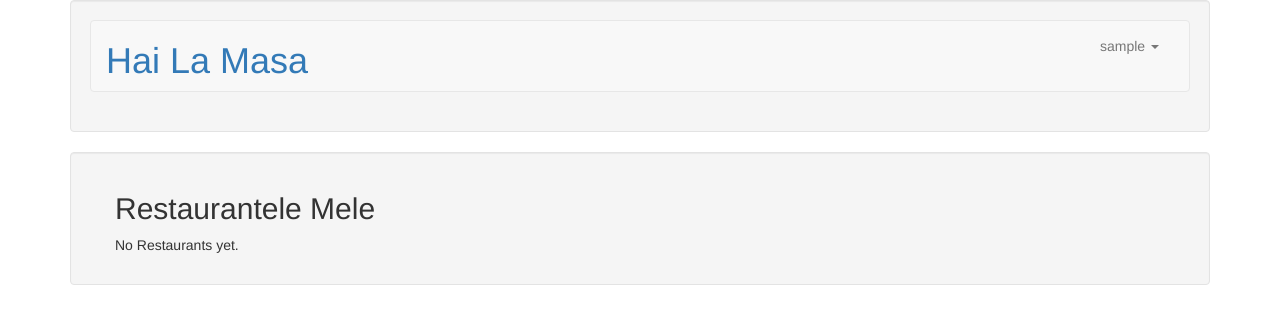
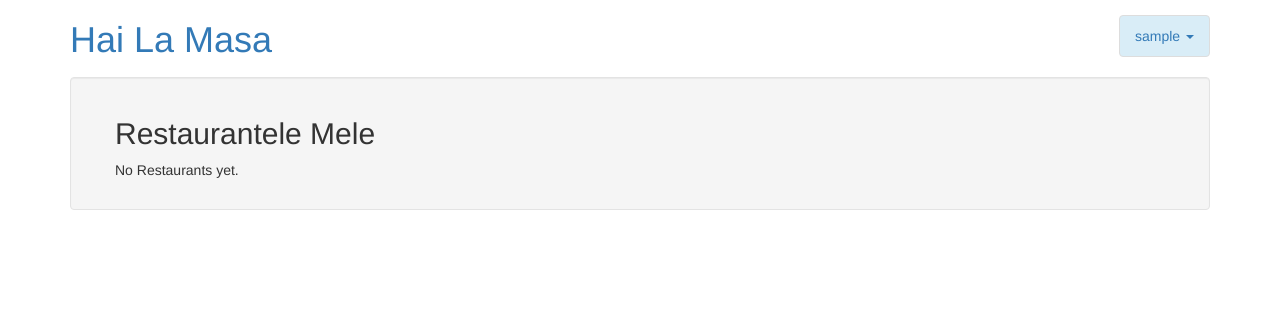
Before and after one commit to lorandDobai/django-HaiLaMasa, a Django app: a page that uses HaiLaMasa/templates/base.html in a window 1280 px wide. Shown: the top 324 px of the page. Run offline with Django 3.2, Linux system fonts and the light colour scheme; the visitor is signed in with stand-in values (Sample User, id 1); data that the repository does not hold is empty; some libraries are stand-ins or nearby versions.

Commit message:
Dropdown fix

```diff
--- a/HaiLaMasa/static/custom/css/base.css
+++ b/HaiLaMasa/static/custom/css/base.css
@@ -13,3 +13,6 @@ a:hover {
 a:active {
     text-decoration: none;
 }
+.menu{
+    margin-top:15px;
+}
--- a/HaiLaMasa/templates/base.html
+++ b/HaiLaMasa/templates/base.html
@@ -13,16 +13,15 @@
 </head>
 <body>
 <div class="container">
-    <div class="well">
-        <nav class="navbar navbar-default">
-            <div class="container-fluid">
-                <div class="navbar-header">
-                    <a href="{% url 'home' %}"><h1>Hai La Masa</h1></a>
+            <div class="row">
+                <div class="col-xs-6">
+                 <a href="{% url 'home' %}" ><h1>Hai La Masa</h1></a>
                 </div>
-                {% if user.is_authenticated %}
-                <div class="collapse navbar-collapse" id="bs-example-navbar-collapse-1">
-                    <ul class="nav navbar-nav navbar-right">
-                        <li class="dropdown">
+                <div class="col-xs-6 pull-right menu">
+                 {% if user.is_authenticated  %}
+                <ul class="list-group pull-right">
+                    <li class="list-group-item list-group-item-info">
+                                <div class="dropdown usermenu">
                                     <a href="#" class="dropdown-toggle" data-toggle="dropdown" role="button"
                                        aria-haspopup="true" aria-expanded="false">{{request.user.username}} <span
                                             class="caret"></span></a>
@@ -30,13 +29,15 @@
                                         <li><a href="{% url 'resto-list' %}">Dashboard</a></li>
                                         <li><a href="{% url 'logout' %}">Log Out</a></li>
                                     </ul>
+                                </div>
                     </li>
                 </ul>
-                </div>
                 {% endif %}
                 </div>
-        </nav>
+
+
             </div>
+
     <div class="well content">
         {% block content%}{% endblock content %}
     </div>
```
Lines whose indentation alone changed are shown as unchanged.
